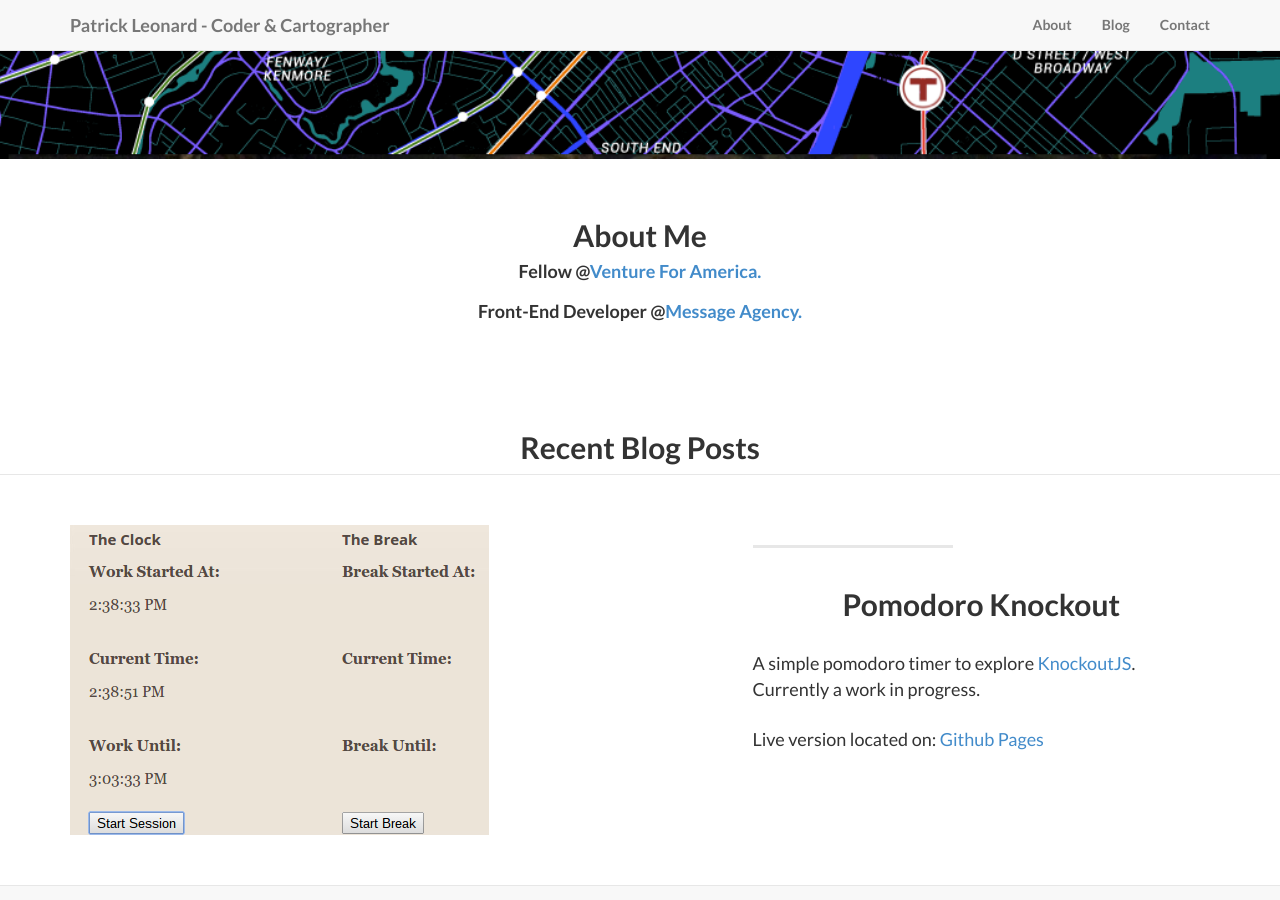
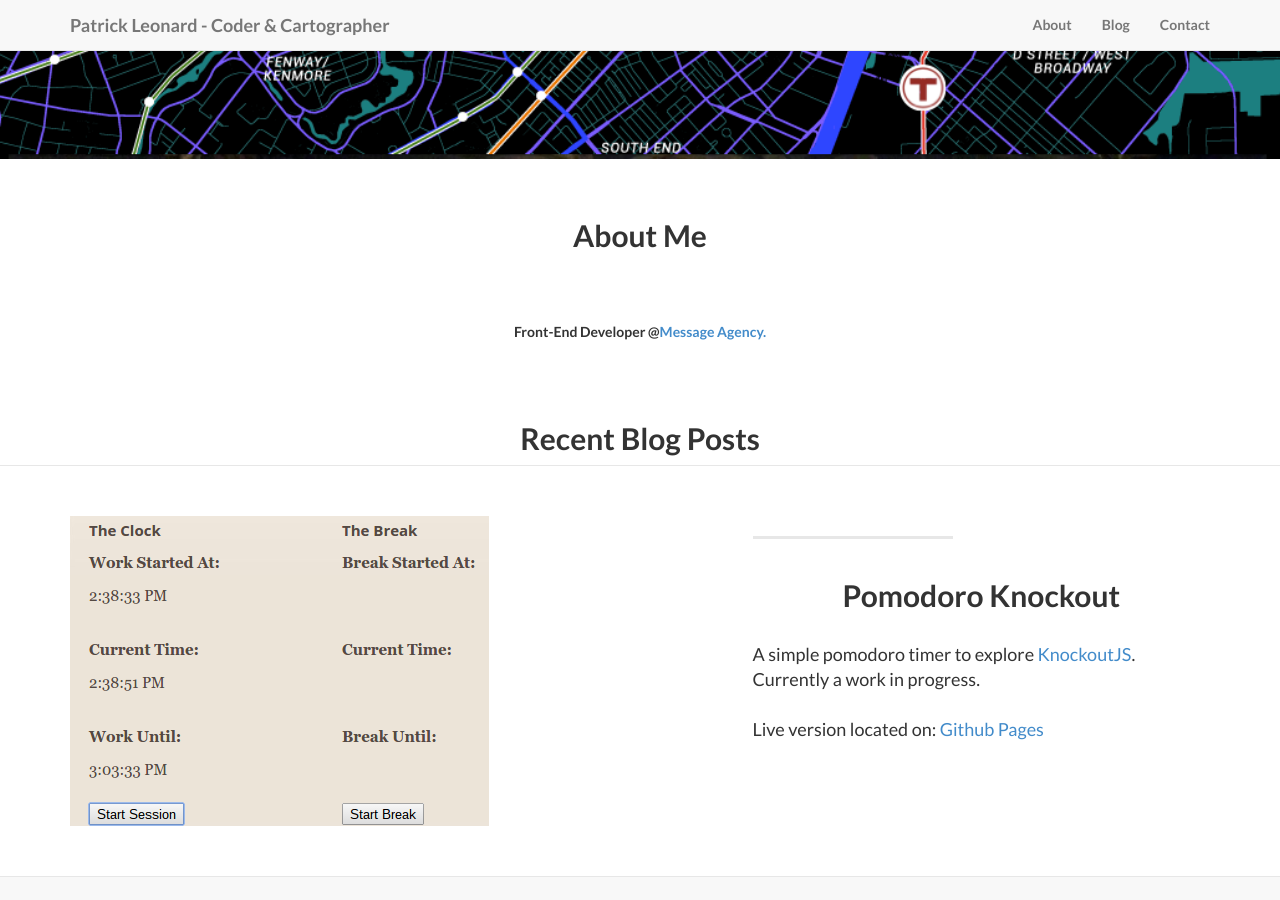
Before and after one commit to pjleonard37/pjleonard37.github.io, a Jekyll site: the page built from index.html, in a window 1280 px wide and 900 px high, scrolled down 605 px. Built offline with Jekyll 4.4.1, drawn with Linux system fonts in a browser that asks for light colours.

Commit message:
More about Me changes

```diff
--- a/_includes/about.html
+++ b/_includes/about.html
@@ -6,7 +6,6 @@
                 <br/>
                 <h2>About Me</h2>
                 <br/>
-                <h4>Fellow @<a href="http://ventureforamerica.org/">Venture For America.</a>
                 <br/>
                 <br/>
                 Front-End Developer @<a href="https://messageagency.com/">Message Agency.</a>
```
